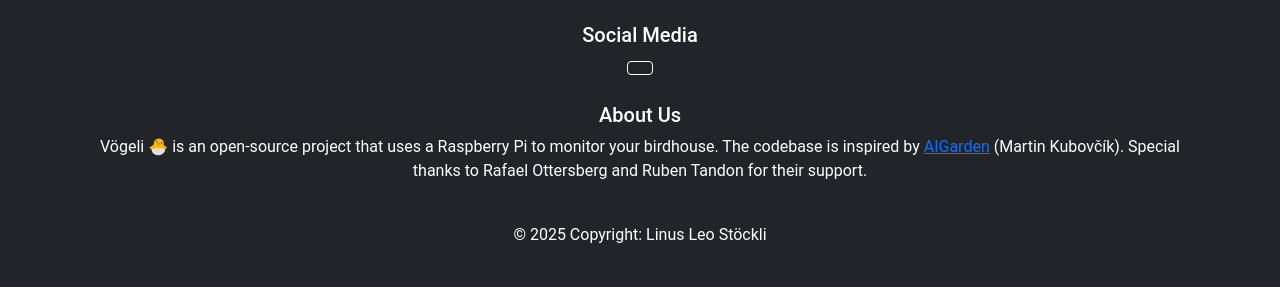
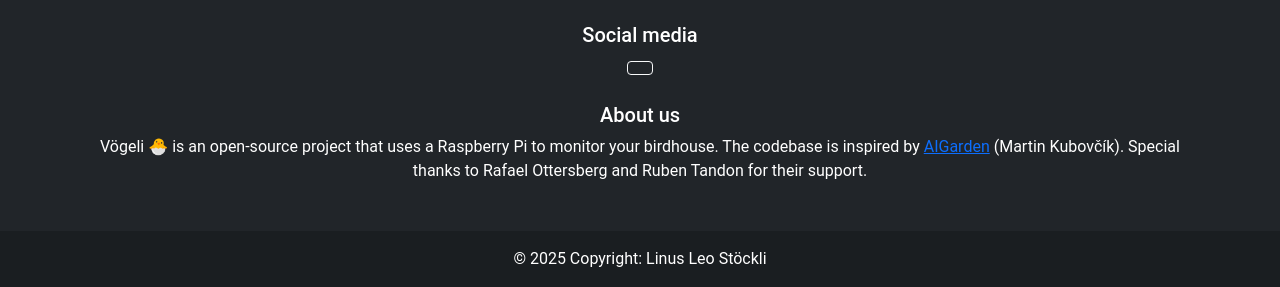
Before and after one commit to hacknus/birdhouse-monitor, a Django app: template backend/mainapp/templates/vogel.guru.html in a window 1280 px wide. Shown: the part 532-819 px from the top of the page. Run offline with Django 3.2, Linux system fonts and the light colour scheme; the template is opened without the code that fills it, so the values that code supplies are empty.

Commit message:
fix footer

```diff
--- a/backend/mainapp/templates/vogel.guru.html
+++ b/backend/mainapp/templates/vogel.guru.html
@@ -104,16 +104,16 @@
 </div>
 
 <!-- Footer -->
-<footer class="bg-dark text-center text-white mt-auto p-4">
-    <div class="container">
-        <h5>Social Media</h5>
+<footer class="bg-dark text-center text-white" id="about">
+    <div class="container p-4">
+        <h5>Social media</h5>
         <section class="mb-4">
             <a class="btn btn-outline-light btn-floating m-1" href="https://github.com/hacknus/birdhouse-monitor"
                role="button">
                 <i class="fa fa-github"></i>
             </a>
         </section>
-        <h5>About Us</h5>
+        <h5>About us</h5>
         <section class="mb-4">
             Vögeli 🐣 is an open-source project that uses a Raspberry Pi to monitor your birdhouse. The codebase is
             inspired by <a href="https://github.com/markub3327/AIGarden" target="_blank" rel="noopener noreferrer">AIGarden</a>
@@ -121,7 +121,7 @@
             Special thanks to Rafael Ottersberg and Ruben Tandon for their support.
         </section>
     </div>
-    <div class="text-center p-3">
+    <div class="text-center p-3 my-footer">
         © 2025 Copyright: Linus Leo Stöckli
     </div>
 </footer>
```
